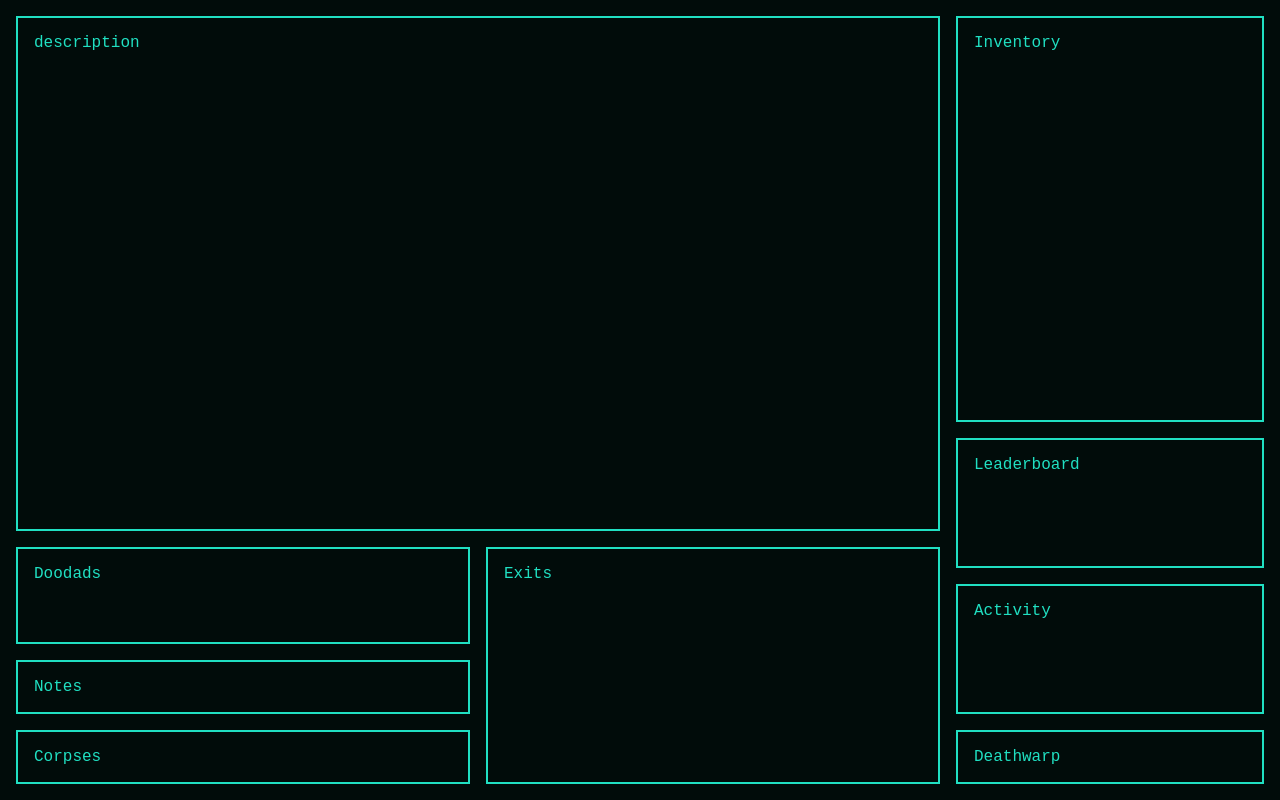
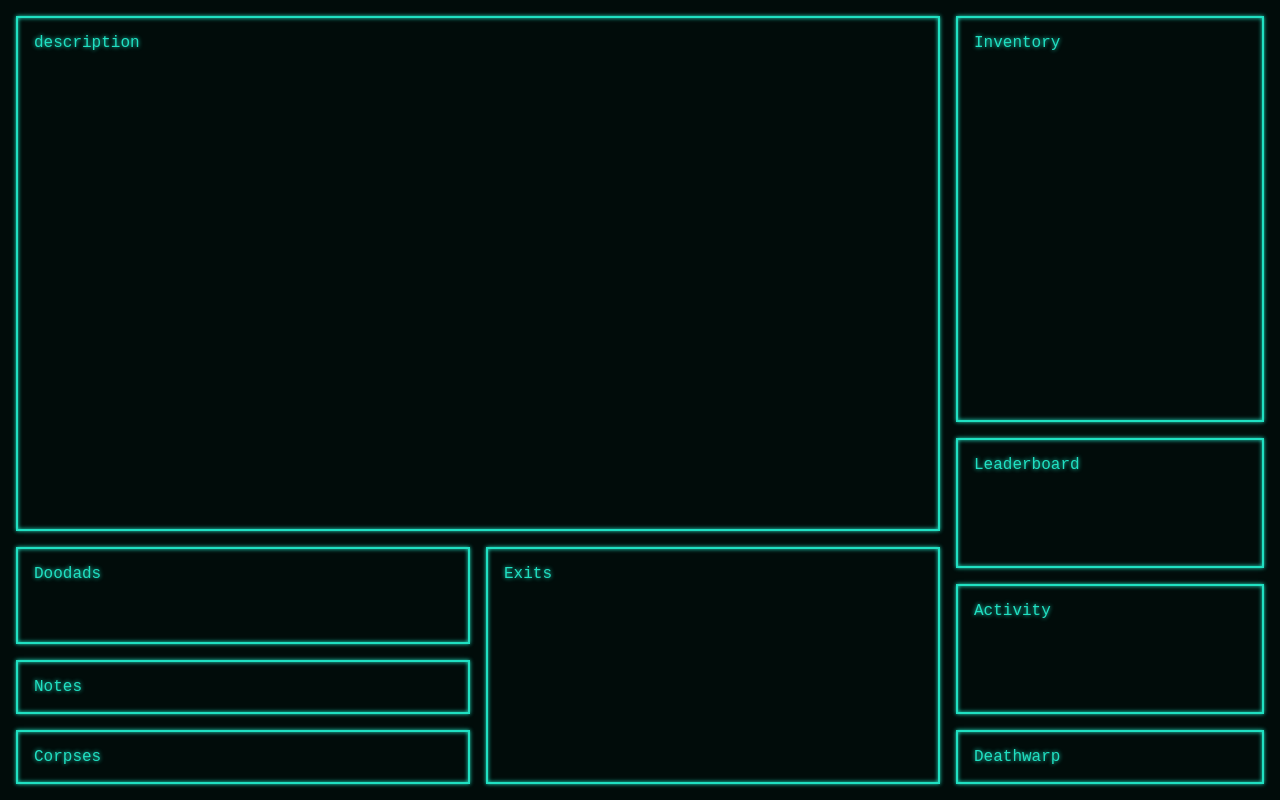
Before and after one commit to markgoetz/meta-zork-g, a React (Create React App) app: page / in a window 1280 px wide. Built offline with nearby package versions, Linux system fonts and the light colour scheme; a web font is replaced by a local one.

Commit message:
Add that sweet CRT glow

```diff
--- a/src/components/Box.tsx
+++ b/src/components/Box.tsx
@@ -1,6 +1,6 @@
 /** @jsx jsx */
 import { jsx, css } from '@emotion/core'
-import { COLORS, SIZES } from '../styling/variables';
+import { COLORS, SIZES, SHADOWS } from '../styling/variables';
 
 const BoxStyle = css({
     borderColor: COLORS.PRIMARY,
@@ -8,6 +8,7 @@ const BoxStyle = css({
     borderStyle: 'solid',
     padding: SIZES.PADDING,
     height: '100%',
+    boxShadow: `${SHADOWS.GLOW}, inset ${SHADOWS.GLOW}`,
 });
 
 type Props = {};
--- a/src/styling/global.ts
+++ b/src/styling/global.ts
@@ -1,4 +1,5 @@
 import { injectGlobal } from 'emotion';
+import { SHADOWS } from './variables';
 
 injectGlobal`
     @font-face {
@@ -17,6 +18,7 @@ injectGlobal`
     }
 
     * {
-        box-sizing: border-box
+        box-sizing: border-box;
+        text-shadow: ${SHADOWS.GLOW};
     }
 `;
--- a/src/styling/variables.ts
+++ b/src/styling/variables.ts
@@ -7,3 +7,7 @@ export const COLORS = {
 export const SIZES = {
     PADDING: '16px',
 };
+
+export const SHADOWS = {
+    GLOW: `0 0 4px ${COLORS.PRIMARY}`,
+};
```
